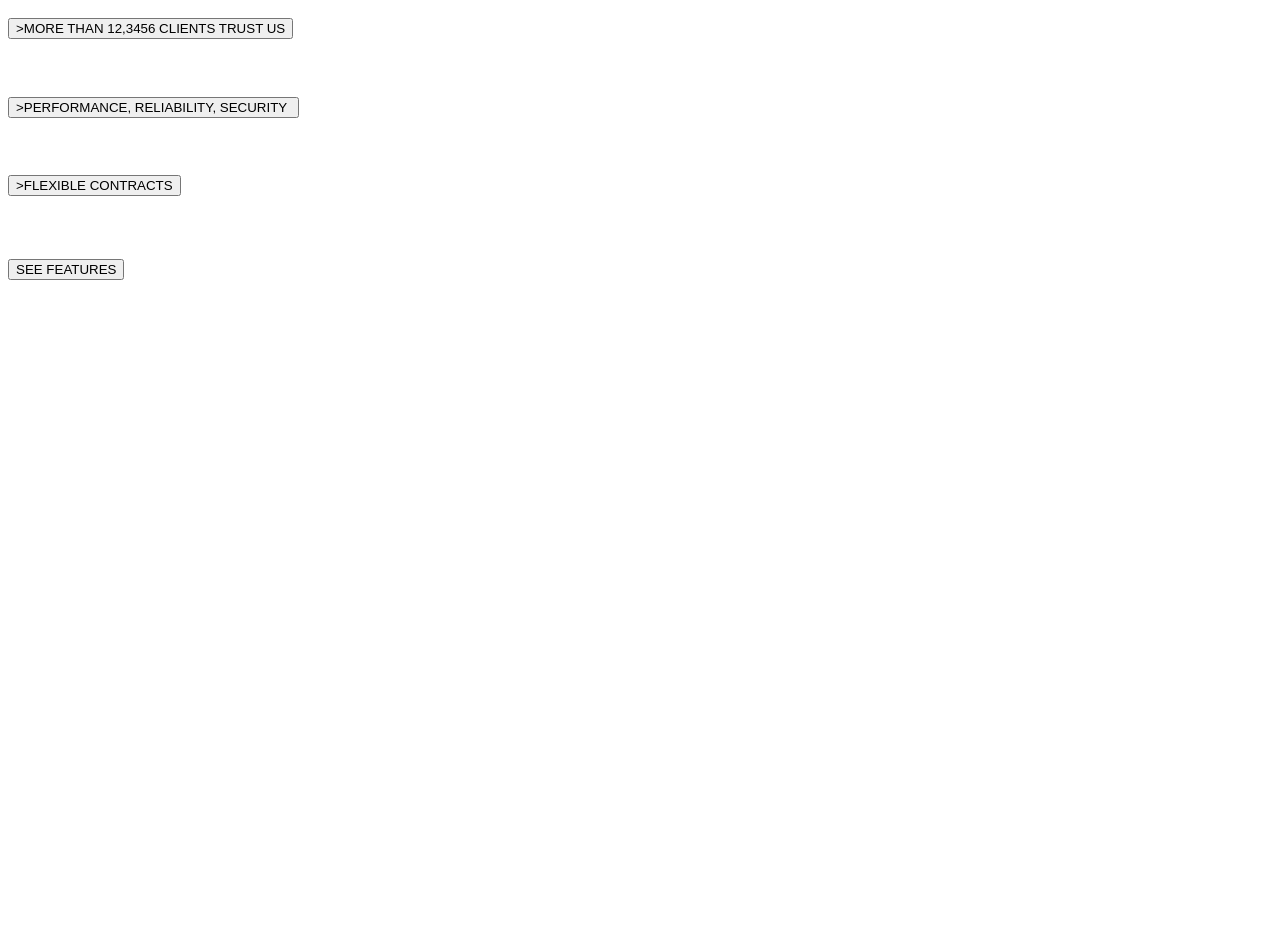
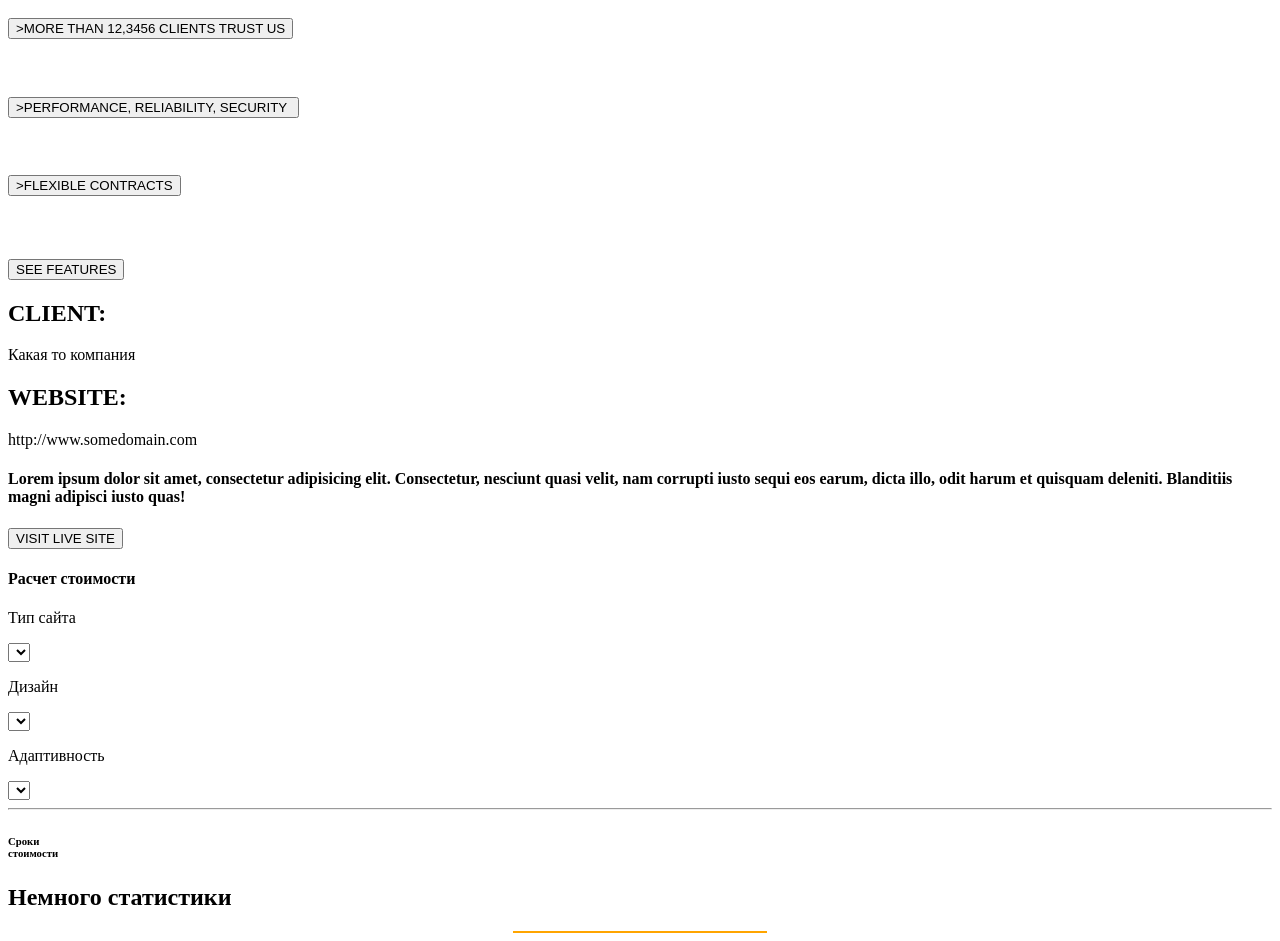
Before and after one commit to sergei-lars/sergei-lars.github.io, a plain HTML site: page src/index.html in a window 1280 px wide. Shown: the part 1683-2624 px from the top of the page. Before the commit the page ends 1983 px from the top, so only its background shows below. Drawn offline with Linux system fonts and the light colour scheme.

Commit message:
Залил файлы

```diff
--- a/src/index.html
+++ b/src/index.html
@@ -61,6 +61,47 @@
         <h3><input type="submit" value=">PERFORMANCE, RELIABILITY, SECURITY "></h3><br>
         <h3><input type="submit" value=">FLEXIBLE CONTRACTS"></h3><br>
         <h2><input type="submit" value="SEE FEATURES"></h2>
+        <h2>CLIENT:</h2>
+        <p>Какая то компания</p>
+        <h2>WEBSITE:</h2>
+        <p>http://www.somedomain.com</p>
+        <h4>Lorem ipsum dolor sit amet, consectetur adipisicing elit. Consectetur, nesciunt quasi velit, nam corrupti iusto sequi eos earum, dicta illo, odit harum et quisquam deleniti. Blanditiis magni adipisci iusto quas!</h4>
+        <input type="button" value="VISIT LIVE SITE">
+    <form action="#" method="post" enctype="multipart/form-data"</form>
+        <div>
+           <h4>Расчет стоимости</h4>
+           <p>Тип сайта</p>
+            <select name="Выберите пункт">
+            <option value="пункт 1"пункт 1</option>
+            <option value="пункт 2"пункт 2</option>
+            <option value="пункт 3"пункт 3</option>
+            </select>
+        </div>
+        <div>
+
+           <p>Дизайн</p>
+            <select name="Выберите пункт">
+            <option value="пункт 1"пункт 1</option>
+            <option value="пункт 2"пункт 2</option>
+            <option value="пункт 3"пункт 3</option>
+            </select>
+        </div>
+        <div>
+
+           <p>Адаптивность</p>
+            <select name="Выберите пункт">
+            <option value="пункт 1"пункт 1</option>
+            <option value="пункт 2"пункт 2</option>
+            <option value="пункт 3"пункт 3</option>
+            </select>
+        </div>
+        <hr>
+        <h6>Сроки<br>стоимости</h6>
+        <h2>Немного статистики</h2>
+        <hr align="center" color="orange" width="20%"/>
+
+
+
 
 
 
```
